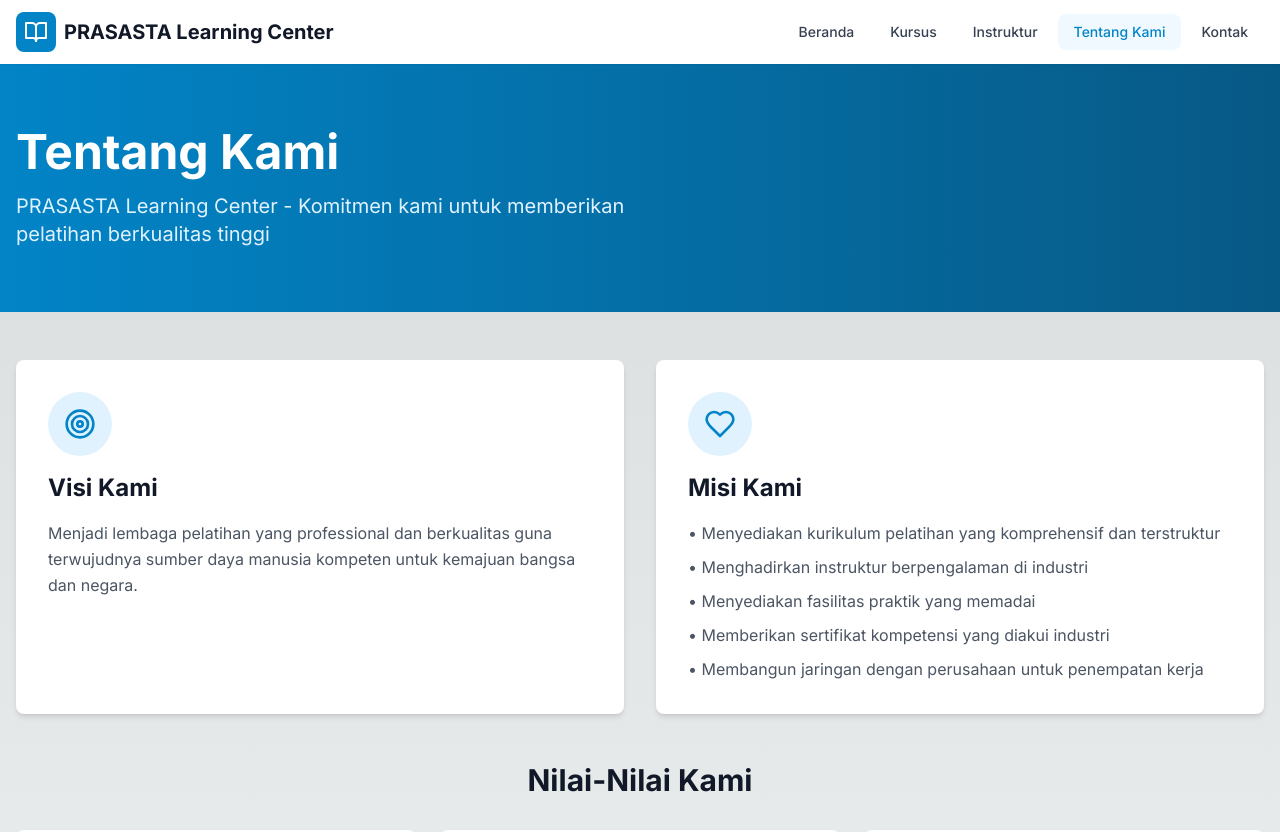
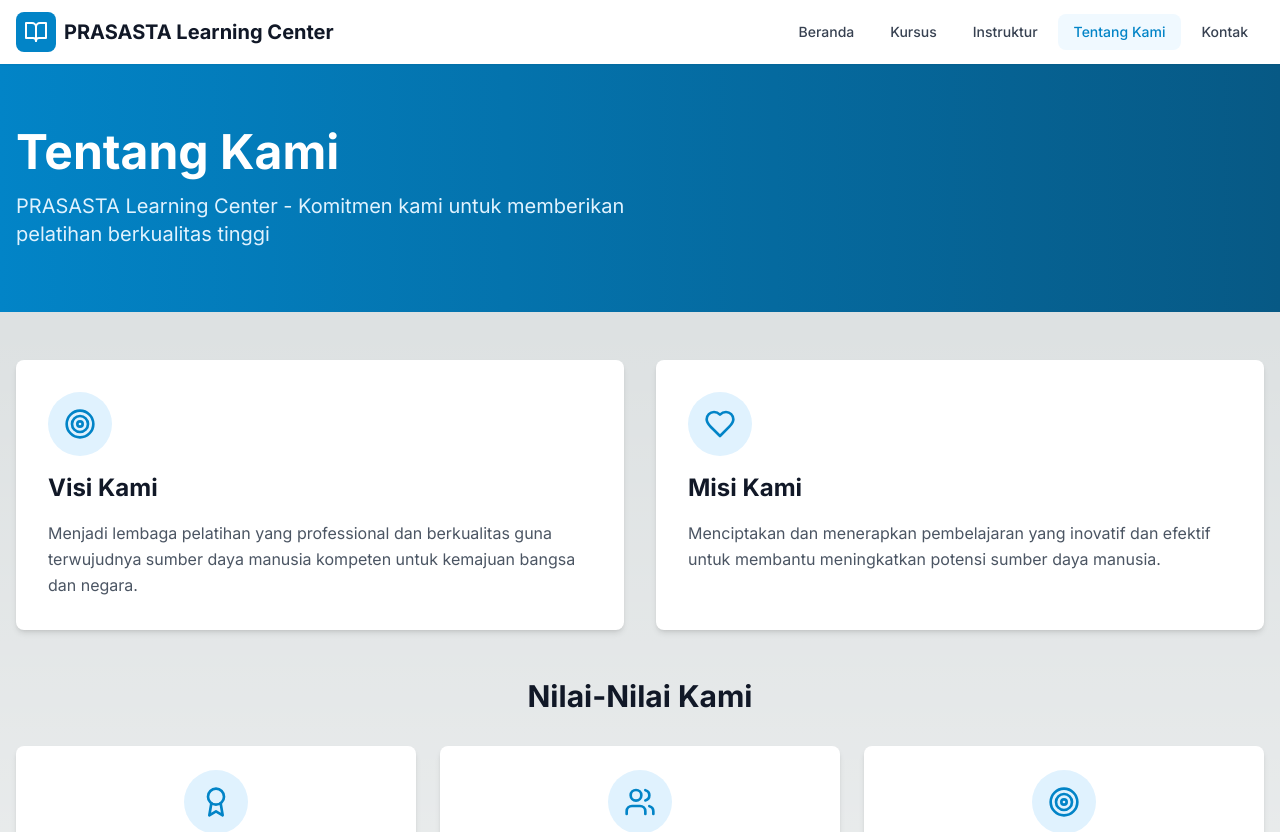
Before and after one commit to hendiksaputra/prasasta-learning-center, a Next.js app in the folder frontend/: page /about in a window 1280 px wide. Shown: the top 832 px of the page. Built offline with nearby package versions, Linux system fonts and the light colour scheme.

Commit message:
Update Misi Kami di halaman About menjadi format paragraf

```diff
--- a/frontend/app/about/page.tsx
+++ b/frontend/app/about/page.tsx
@@ -37,13 +37,9 @@ export default function AboutPage() {
               <Heart className="h-8 w-8 text-primary-600" />
             </div>
             <h2 className="text-2xl font-bold mb-4 text-gray-900">Misi Kami</h2>
-            <ul className="text-gray-600 space-y-2 leading-relaxed">
-              <li>• Menyediakan kurikulum pelatihan yang komprehensif dan terstruktur</li>
-              <li>• Menghadirkan instruktur berpengalaman di industri</li>
-              <li>• Menyediakan fasilitas praktik yang memadai</li>
-              <li>• Memberikan sertifikat kompetensi yang diakui industri</li>
-              <li>• Membangun jaringan dengan perusahaan untuk penempatan kerja</li>
-            </ul>
+            <p className="text-gray-600 leading-relaxed">
+              Menciptakan dan menerapkan pembelajaran yang inovatif dan efektif untuk membantu meningkatkan potensi sumber daya manusia.
+            </p>
           </Card>
         </div>
 
```
